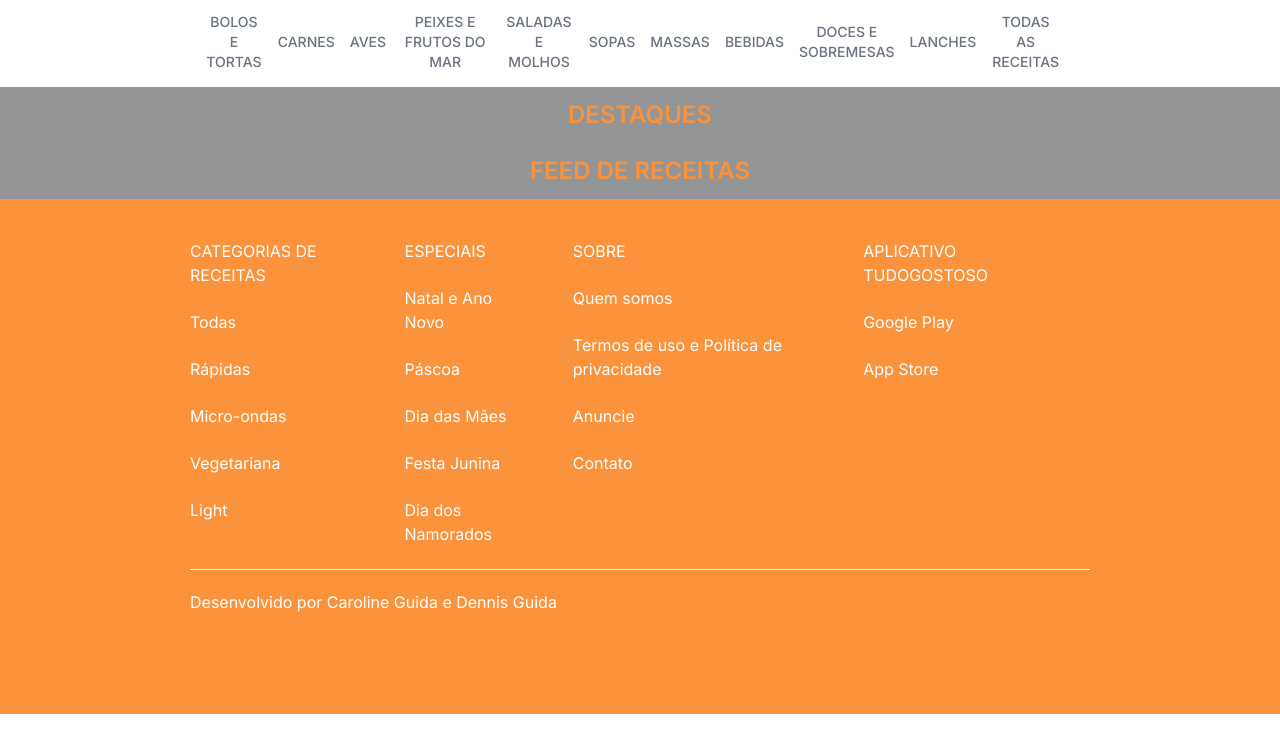
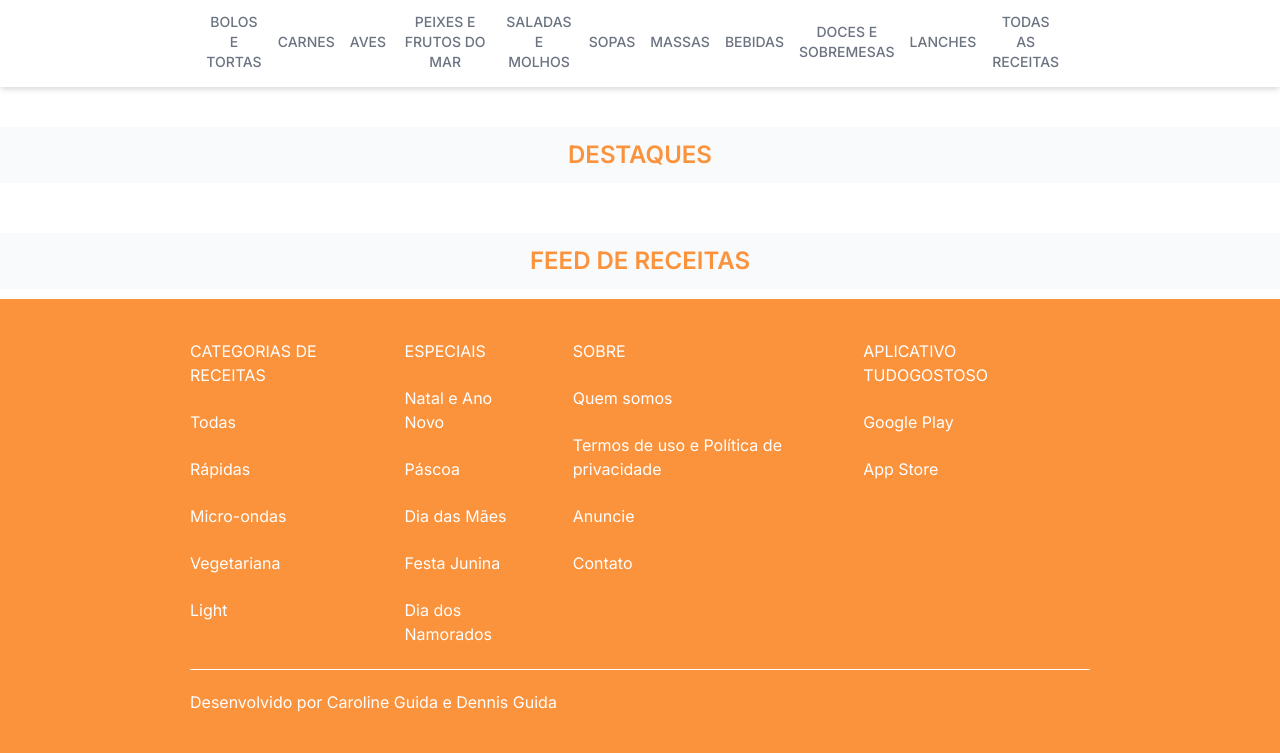
Before and after one commit to carolineguida/CDP-TrabalhoFinal, a plain HTML site: page index.html in a window 1280 px wide. Shown: the part 55-808 px from the top of the page. Drawn offline with Linux system fonts and the light colour scheme; a web font is replaced by a local one.

Commit message:
Sombreamento do menu

```diff
--- a/css/style.css
+++ b/css/style.css
@@ -54,6 +54,7 @@ nav {
     font-weight: 500;
     font-size: 14px;
     line-height: 20px;
+    box-shadow: 0px 4px 6px -1px rgba(0, 0, 0, 0.1), 0px 2px 4px -1px rgba(0, 0, 0, 0.06);
 }
 
 nav .items {
@@ -71,6 +72,7 @@ nav .item{
 }
 nav .item a {
     color: #6B7280;
+
 }
 
 .main {
@@ -78,7 +80,7 @@ nav .item a {
 }
 
 .main .divider {
-    background-color: #939597;
+    background-color: #F9FAFB;
     height: 56px;
     color: #FB923C;
     text-transform: uppercase;
@@ -87,6 +89,8 @@ nav .item a {
     font-weight: 600;
     font-size: 24px;
     line-height: 32px;
+    margin-top: 40px;
+    margin-bottom: 10px;
 }
 
 .main .divider .title{
```
